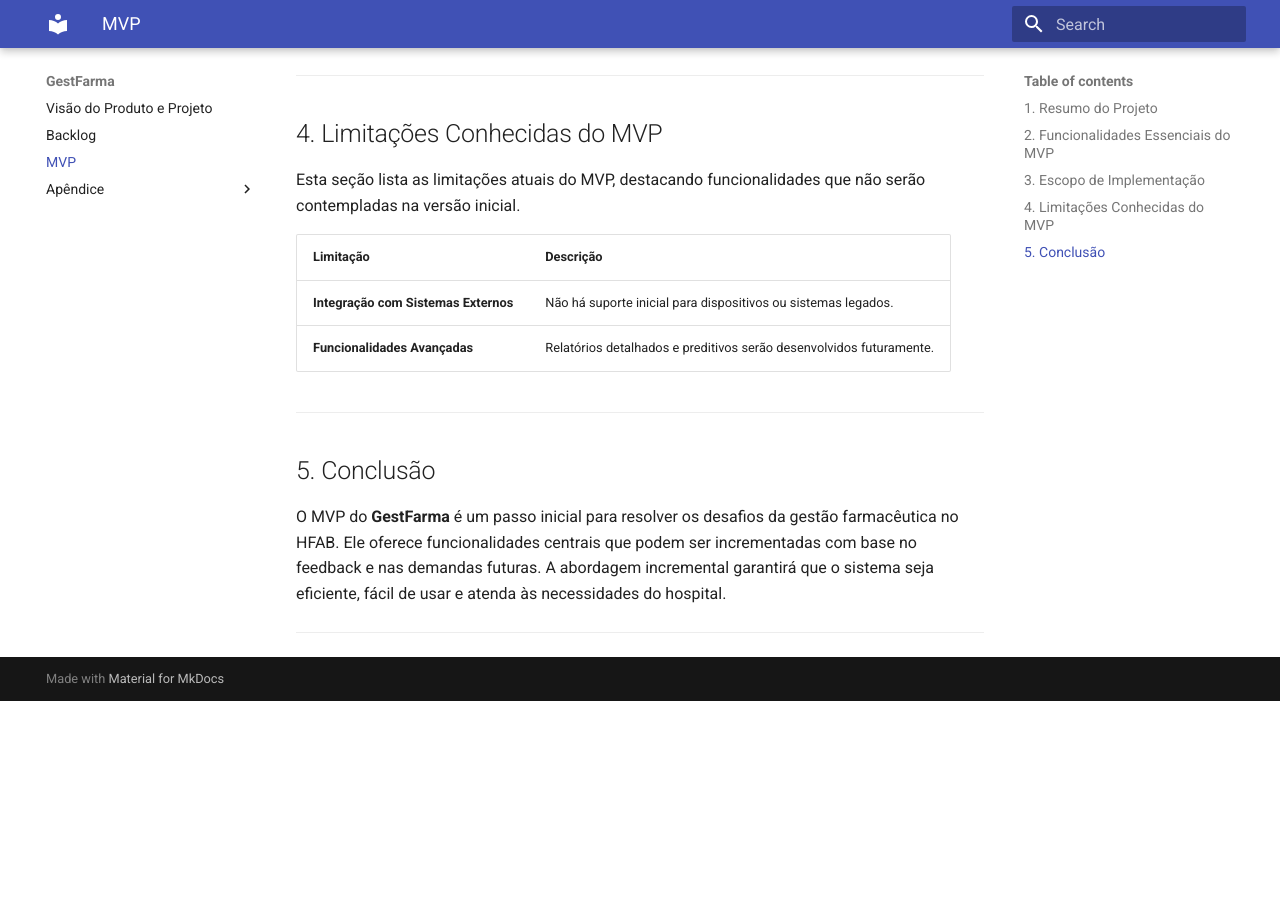
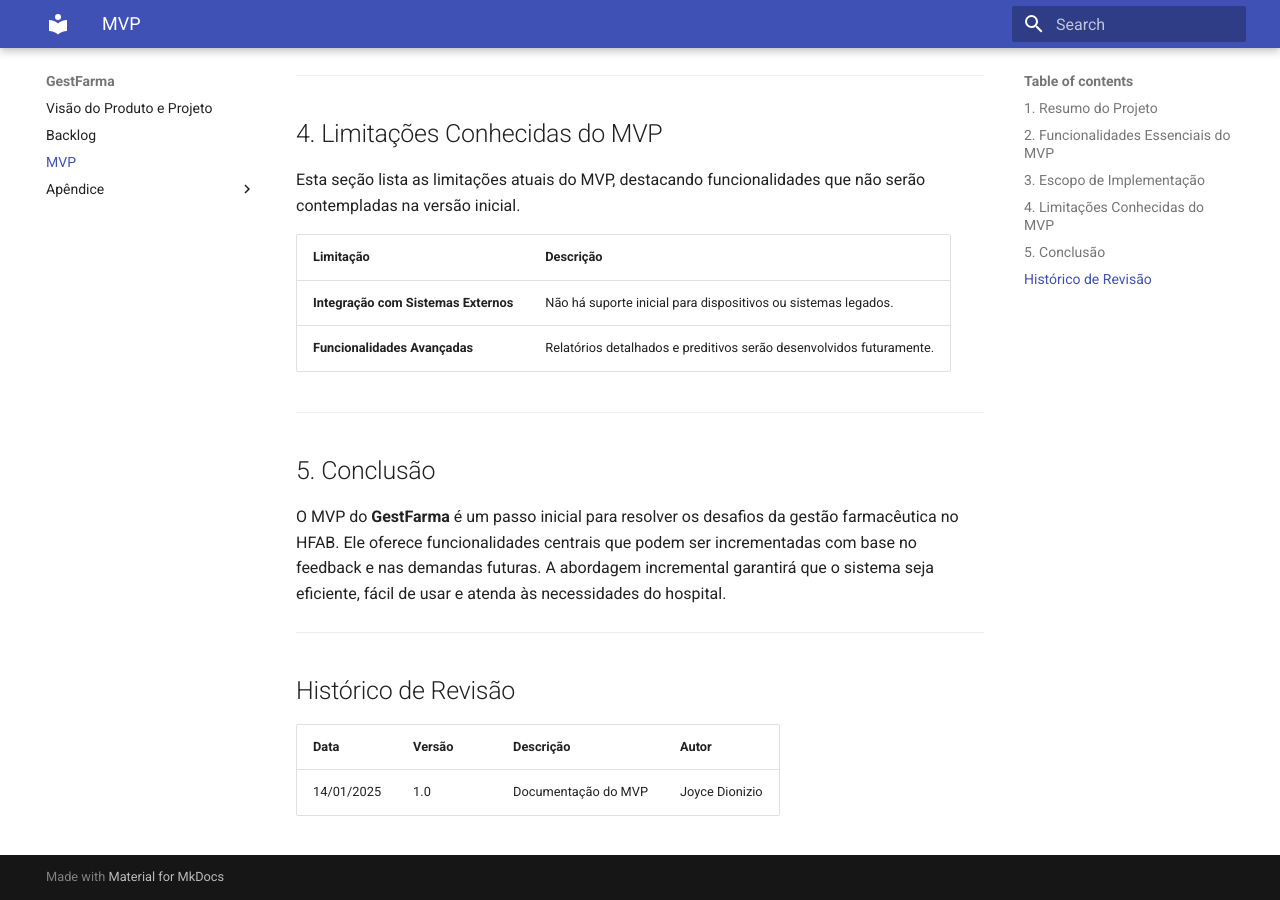
Before and after one commit to FGA-REQ/2024.2-Requisitores, an MkDocs documentation site: the page built from docs/visao-projeto-produto/mvp.md, in a window 1280 px wide and 900 px high, scrolled down 1250 px. Built offline with MkDocs 1.6.1 and Material for MkDocs 9.7.7, drawn with Linux system fonts in a browser that asks for light colours; before the commit the page ends 1951 px from its top, so only the background shows below that.

Commit message:
feat: adicina historico de versao

```diff
--- a/docs/visao-projeto-produto/mvp.md
+++ b/docs/visao-projeto-produto/mvp.md
@@ -46,3 +46,10 @@ Esta seção lista as limitações atuais do MVP, destacando funcionalidades que
 O MVP do **GestFarma** é um passo inicial para resolver os desafios da gestão farmacêutica no HFAB. Ele oferece funcionalidades centrais que podem ser incrementadas com base no feedback e nas demandas futuras. A abordagem incremental garantirá que o sistema seja eficiente, fácil de usar e atenda às necessidades do hospital.
 
 ---
+
+
+## Histórico de Revisão
+
+| **Data**       | **Versão** | **Descrição**                                                     | **Autor**                                                                                      |
+|----------------|------------|-------------------------------------------------------------------|------------------------------------------------------------------------------------------------|
+| 14/01/2025     | 1.0        | Documentação do MVP | Joyce Dionizio |
```
